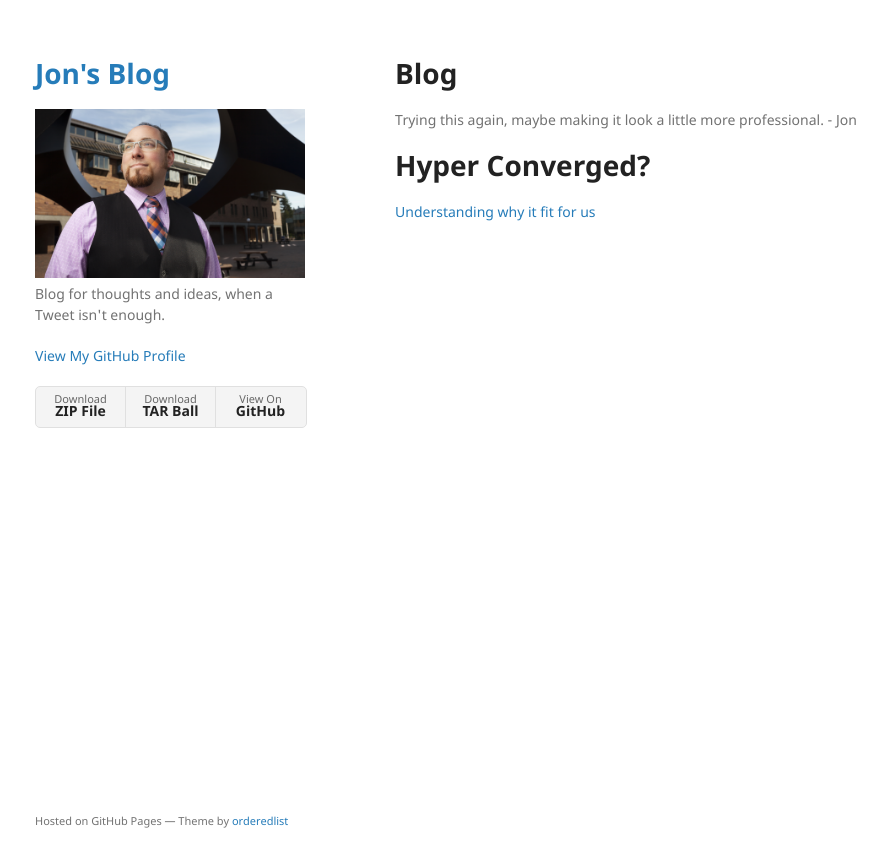
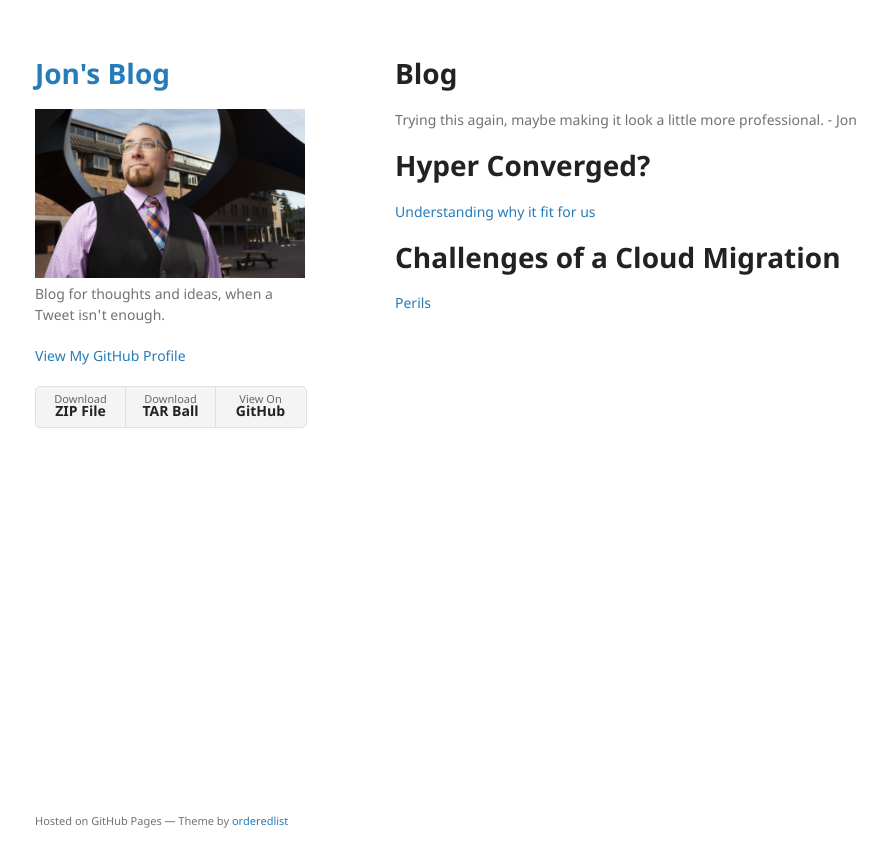
Before and after one commit to jonjunell/jonjunell.github.io, a Jekyll site: the page built from index.md, in a window 1280 px wide. Shown: the top 867 px of the page, without its empty margins (175-1062 px from the left). Built offline with Jekyll 4.4.1, drawn with Linux system fonts in a browser that asks for light colours; our own code applies the rules of GitHub Pages for plain Markdown files.

Commit message:
Updates to content

```diff
--- a/index.md
+++ b/index.md
@@ -7,4 +7,8 @@ Trying this again, maybe making it look a little more professional. - Jon
 
 # Hyper Converged?
 
-[Understanding why it fit for us](https://jonjunell.github.io/)
+[Understanding why it fit for us](https://jonjunell.gihub.io/_posts/2018-04-15-hypercon.md)
+
+# Challenges of a Cloud Migration
+
+[Perils](https://jonjunell.gihub.io/_posts/2018-08-10-cloudy.md)
```
Also changed, not shown: _posts/2018-04-15-hypercon.md (+2 -0 lines).
